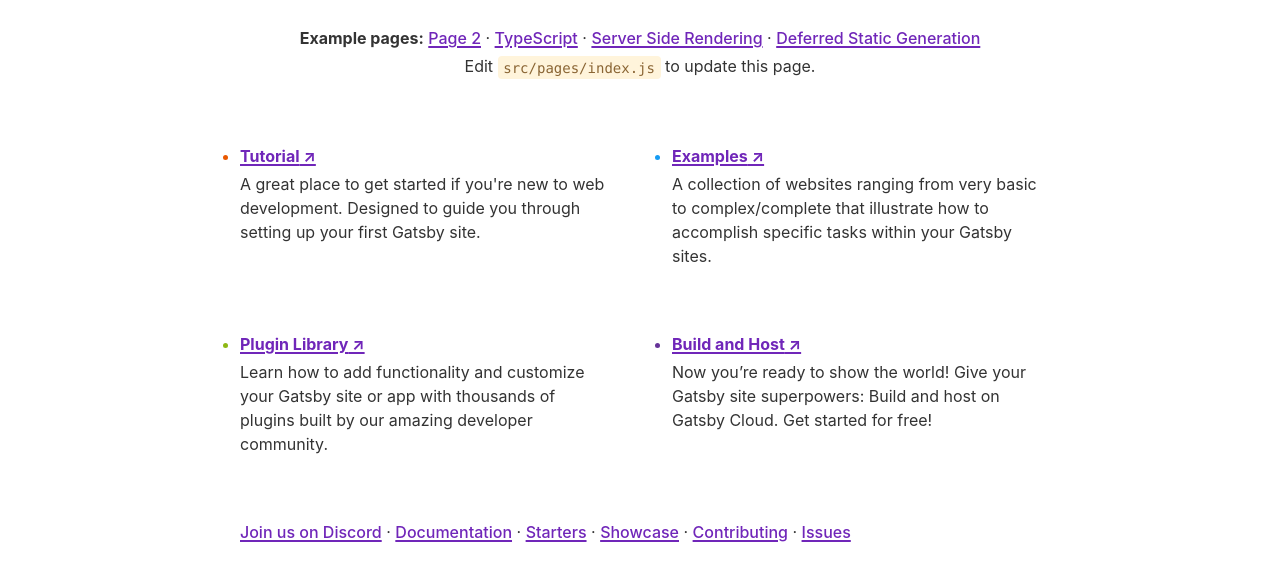
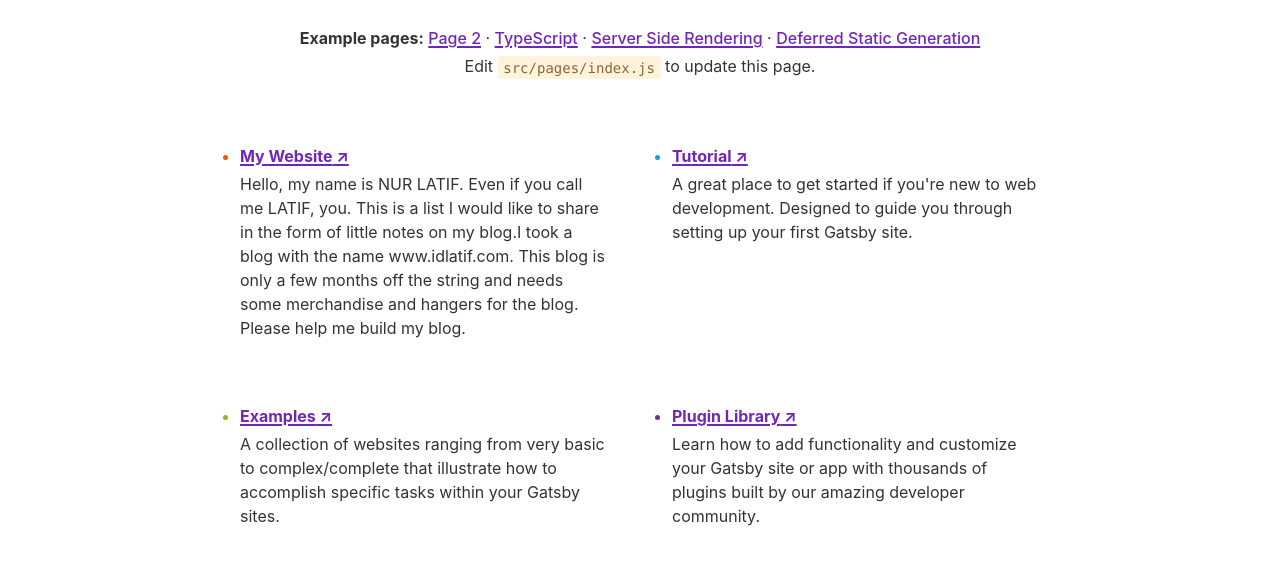
Before and after one commit to idnurlatif/idnurlatif, a Gatsby site: page / in a window 1280 px wide. Shown: the part 230-800 px from the top of the page. Built offline with nearby package versions, Linux system fonts and the light colour scheme; Gatsby itself is replaced by a stand-in of ours.

Commit message:
Update index.js

```diff
--- a/src/pages/index.js
+++ b/src/pages/index.js
@@ -7,6 +7,12 @@
 import * as styles from "../components/index.module.css"
 
 const links = [
+  {
+    text: "My Website",
+    url: "http://www.idlatif.com/",
+    description:
+      "Hello, my name is NUR LATIF. Even if you call me LATIF, you. This is a list I would like to share in the form of little notes on my blog.I took a blog with the name www.idlatif.com. This blog is only a few months off the string and needs some merchandise and hangers for the blog. Please help me build my blog.",
+  },
   {
     text: "Tutorial",
     url: "https://www.gatsbyjs.com/docs/tutorial",
```
